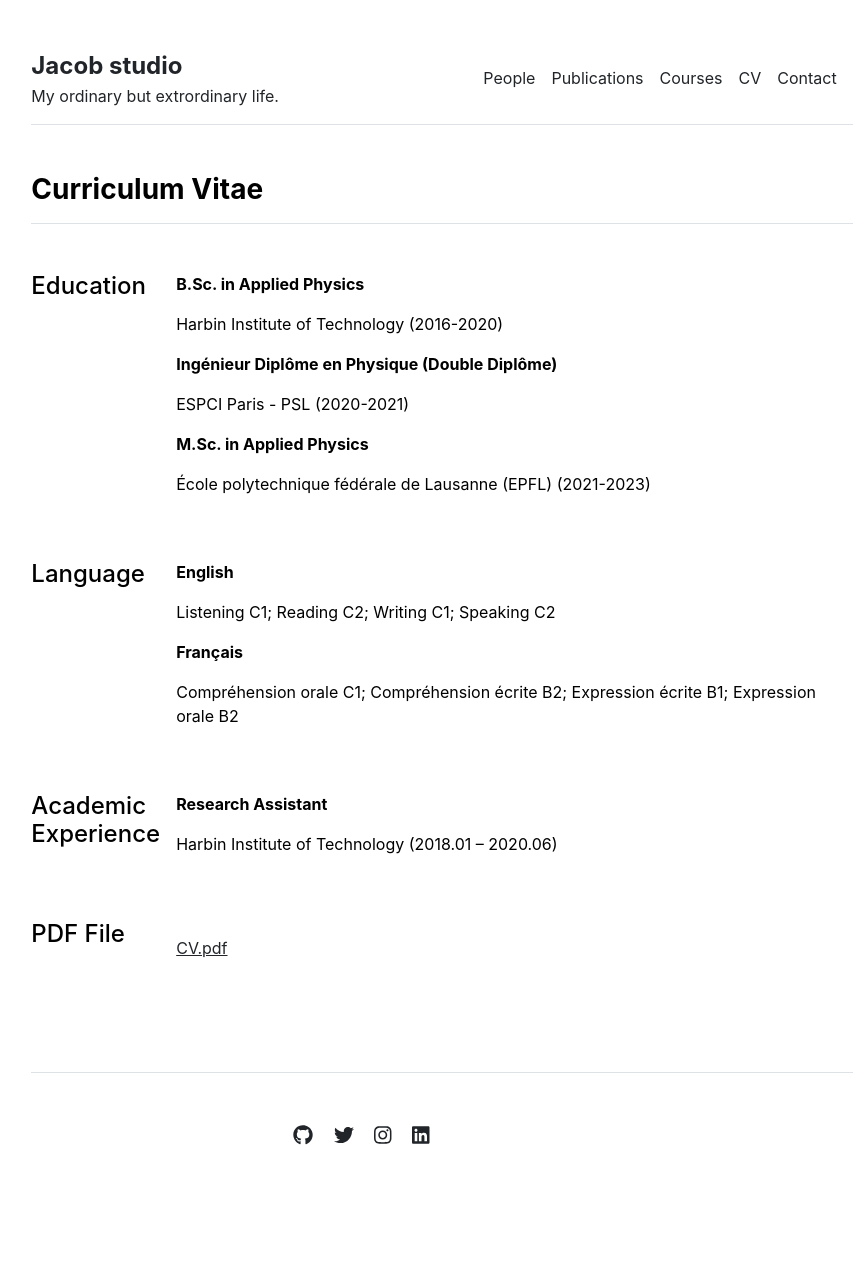
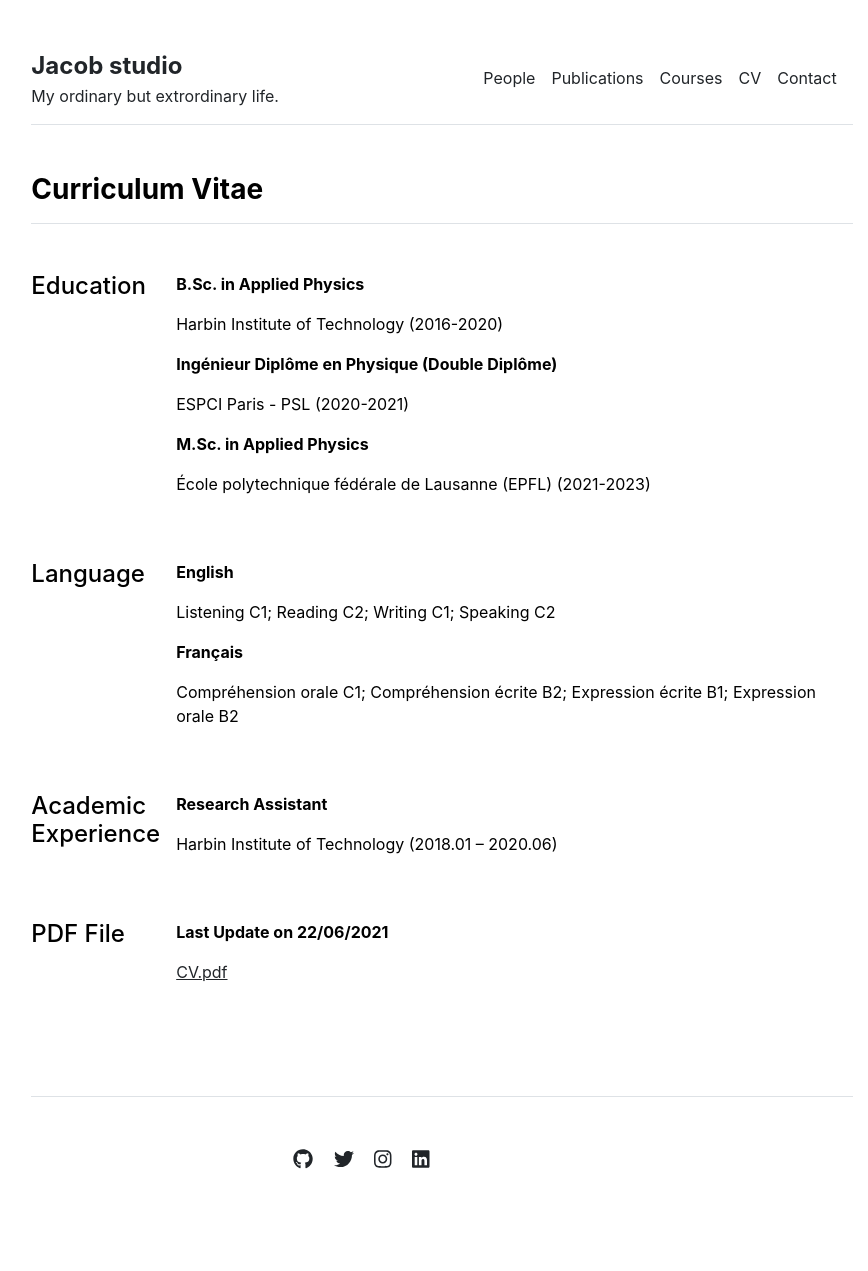
Before and after one commit to JinxinHu/jinxinhu.github.io, a Jekyll site: the page built from cv.md, in a window 1280 px wide. Shown: the whole page, without its empty margins (198-1066 px from the left). Built offline with Jekyll 4.4.1, drawn with Linux system fonts in a browser that asks for light colours; before the commit the page ends 1247 px from its top, so only the background shows below that.

Commit message:
Update cv.html

```diff
--- a/_layouts/cv.html
+++ b/_layouts/cv.html
@@ -48,8 +48,8 @@ layout: default
         <h4>PDF File</h4>
       </div>
       <div class="col-md-10">
-      <p class="fw-bold">{{ Last Update on 22/06/2021 }}</p>
-      <p><a href="/cv.pdf">CV.pdf</a></p>
+      <p class="fw-bold">{{ 'Last Update on 22/06/2021'}}</p>
+      <p><a href="_data/cv/cv.pdf">CV.pdf</a></p>
       </div>
     </div>
 
```
